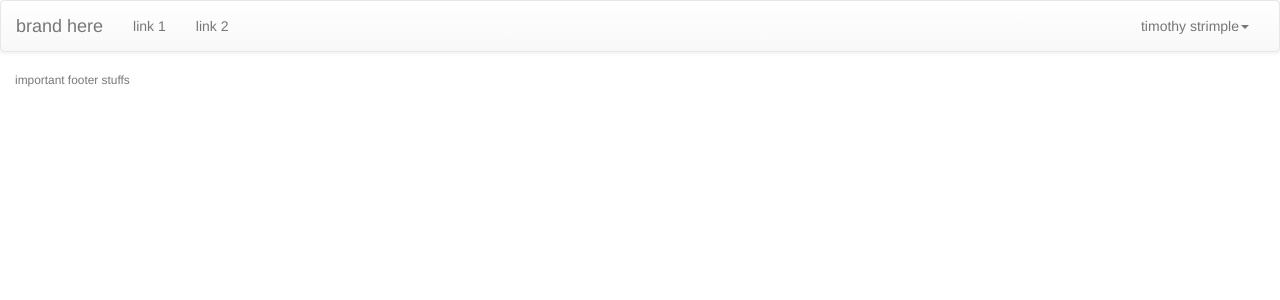
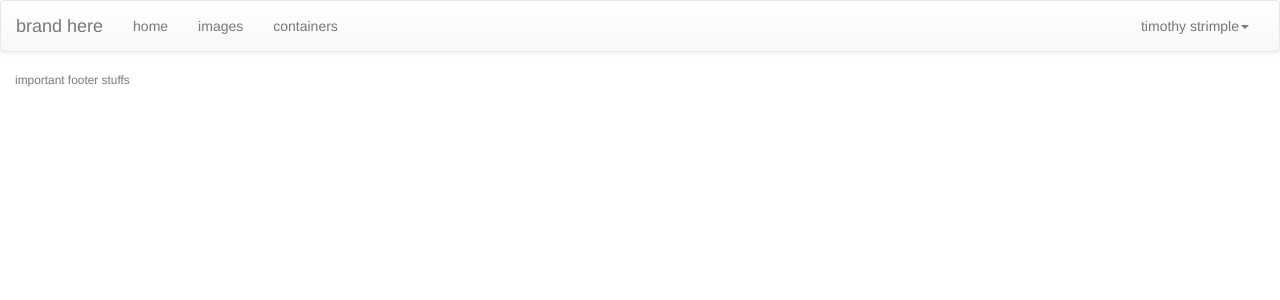
Before and after one commit to tstrimple/express-bootstrap, a Node project: template views/layout.jade in a window 1280 px wide. Shown: the top 300 px of the page. Run offline with Node 20 templates, Linux system fonts and the light colour scheme; the template is opened without the code that fills it, so the values that code supplies are empty.

Commit message:
updated header link generation

```diff
--- a/controllers/home.js
+++ b/controllers/home.js
@@ -2,7 +2,7 @@ var express = require('express');
 var router = express.Router();
 
 router.get('/', function(req, res) {
-  res.render('home/index.jade', { key: 'page1', title: 'Express' });
+  res.render('home/index.jade', { key: 'home', title: 'Express' });
 });
 
 module.exports = router;
--- a/views/partials/header.jade
+++ b/views/partials/header.jade
@@ -9,13 +9,13 @@ header
           span.icon-bar
         a(href="/").navbar-brand brand here
       #primary-nav.collapse.navbar-collapse
-        mixin navigation(links)
-          ul.nav.navbar-nav
-            each link in links
-              li(class=key === link.key ? 'active' : '')
-                a(href=link.url)= link.name
-        - var links = [{ name: 'link 1', url: '/link1', key: 'page1' }, { name: 'link 2', url: '/link2', key: 'page2' }];
-        +navigation(links)
+        ul.nav.navbar-nav
+          mixin navlink(name, url, navkey)
+            li(class=key === navkey ? 'active' : '')
+              a(href=url)= name
+          +navlink('home', '/', 'home')
+          +navlink('images', '/images', 'images')
+          +navlink('containers', '/containers', 'containers')
         ul.nav.navbar-nav.navbar-right
           li.dropdown
             a(href='#', data-toggle='dropdown').dropdown-toggle
```
